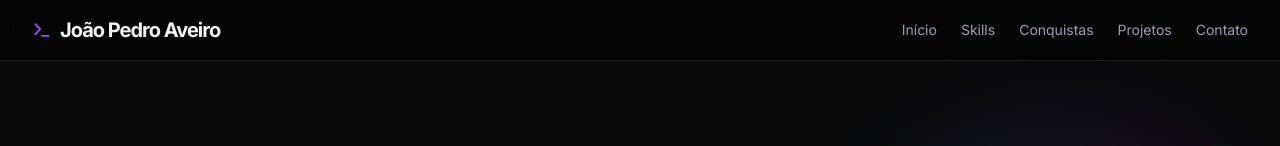
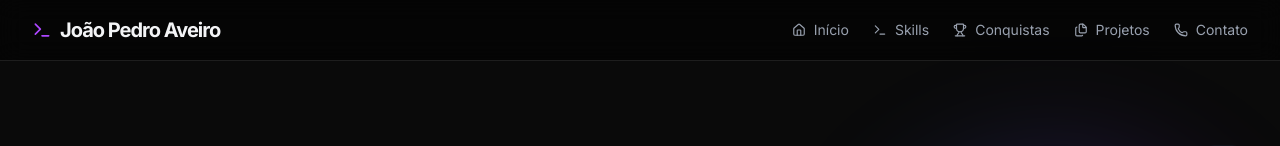
Before and after one commit to jpaveiro/portfolio, a Next.js app: page / in a window 1280 px wide. Shown: the top 146 px of the page. Built offline with nearby package versions, Linux system fonts and the light colour scheme.

Commit message:
feat: navbar icons

```diff
--- a/components/navbar.tsx
+++ b/components/navbar.tsx
@@ -1,11 +1,38 @@
 'use client'
-import { Menu, Terminal, X } from "lucide-react";
+import { Files, Home, Menu, Phone, Terminal, Trophy, X } from "lucide-react";
 import { useState } from "react";
 import { Props } from "./types/props";
 
 // TODO: Melhora do código
 export default function Navbar({iam}: Props) {
     const [isMenuOpen, setIsMenuOpen] = useState(false);
+
+    const navbarButtons =
+    [
+      {
+        name: "Início",
+        icon: <Home size={14}/>
+      },
+      {
+        name: "Skills",
+        icon: <Terminal size={14}/>
+      },
+      {
+        name: "Conquistas",
+        icon: <Trophy size={14}/>
+
+      },
+      {
+        name: "Projetos",
+        icon: <Files size={14}/>
+
+      },
+      {
+        name: "Contato",
+        icon: <Phone size={14}/>
+
+      }
+    ]
     return (
       <nav className="sticky top-0 z-50 backdrop-blur-md bg-black/50 border-b border-white/10">
         <div className="max-w-7xl mx-auto px-4 md:px-8">
@@ -31,13 +58,14 @@ export default function Navbar({iam}: Props) {
             </button>
 
             <ul className="hidden md:flex gap-6 text-sm font-medium text-gray-400 ml-8">
-              {["Início", "Skills", "Conquistas", "Projetos", "Contato"].map((item) => (
-                <li key={item}>
+              {navbarButtons.map((item) => (
+                <li key={item.name}>
                   <a
-                    href={`#${item.toLowerCase()}`}
-                    className="hover:text-white hover:underline decoration-purple-500 decoration-2 underline-offset-4 transition-all"
+                    href={`#${item.name.toLowerCase()}`}
+                    className="flex items-center gap-2 hover:text-white hover:underline decoration-purple-500 decoration-2 underline-offset-4 transition-all"
                   >
-                    {item}
+                    {item.icon}
+                    {item.name}
                   </a>
                 </li>
               ))}
@@ -48,14 +76,15 @@ export default function Navbar({iam}: Props) {
             isMenuOpen ? 'max-h-96 opacity-100' : 'max-h-0 opacity-0'
           }`}>
             <ul className="flex flex-col gap-2 px-1 pb-4 pt-2 text-sm font-medium text-gray-100">
-              {["Início", "Skills", "Conquistas", "Projetos", "Contato"].map((item) => (
-                <li key={item}>
+              {navbarButtons.map((item) => (
+                <li key={item.name}>
                   <a
-                    href={`#${item.toLowerCase()}`}
+                    href={`#${item.name.toLowerCase()}`}
                     onClick={() => setIsMenuOpen(false)}
-                    className="block py-3 px-4 rounded-lg hover:bg-white/10 transition-all hover:text-white"
+                    className="flex items-center gap-3 py-3 px-4 rounded-lg hover:bg-white/10 transition-all hover:text-white"
                   >
-                    {item}
+                    {item.icon}
+                    {item.name}
                   </a>
                 </li>
               ))}
```
